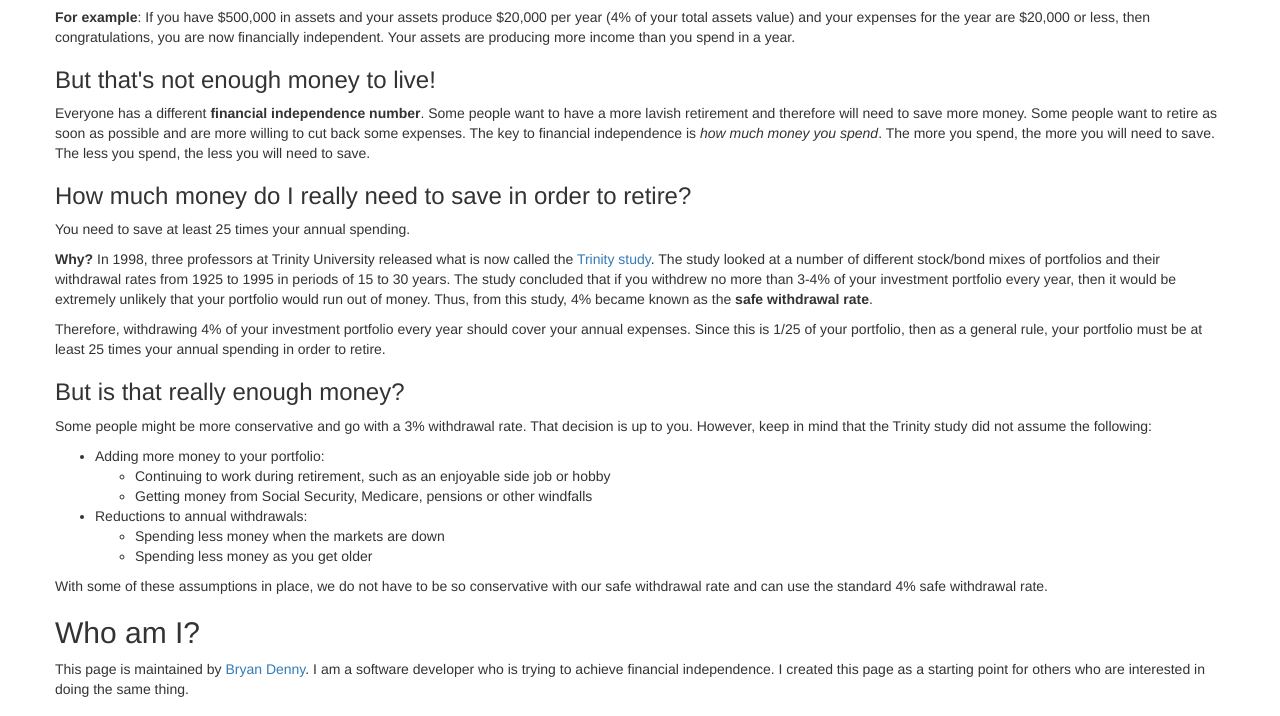
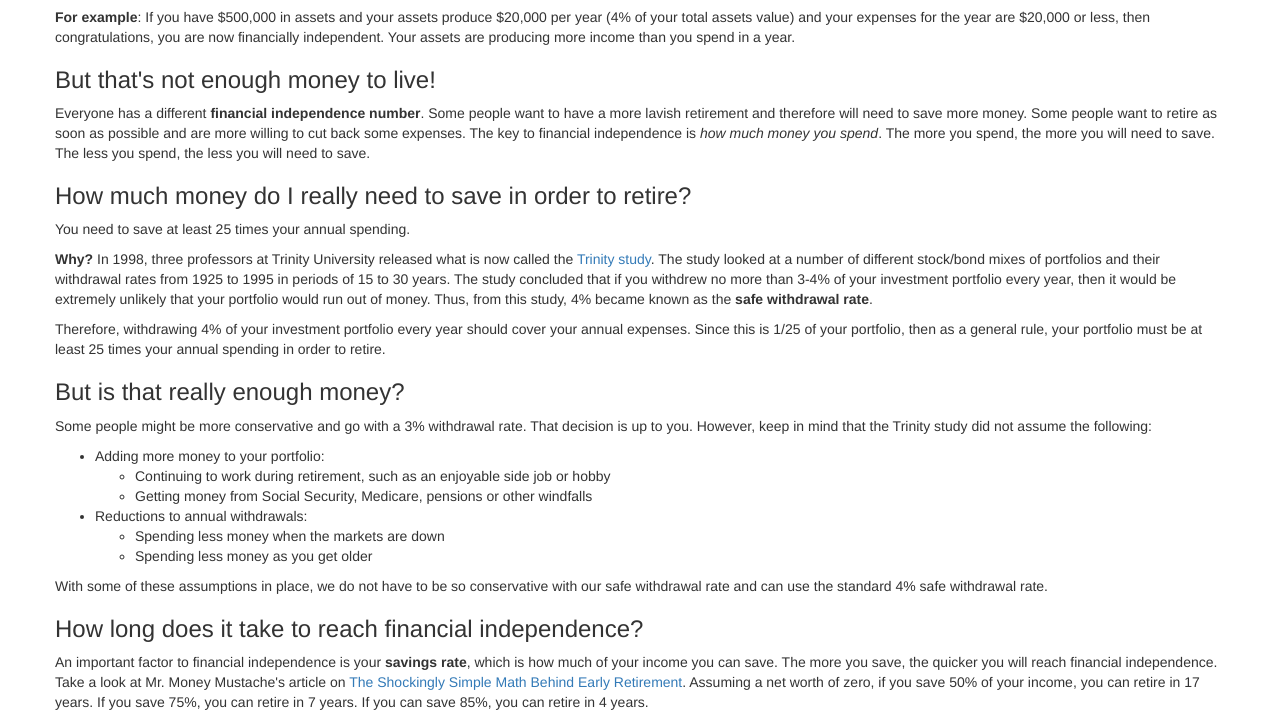
Before and after one commit to mandlar/FIRE, a plain HTML site: page index.html in a window 1280 px wide. Shown: the part 187-903 px from the top of the page. Drawn offline with nearby package versions, Linux system fonts and the light colour scheme.

Commit message:
Added section on how long does it take to reach FI

```diff
--- a/index.html
+++ b/index.html
@@ -65,6 +65,10 @@
 				<p>
 					With some of these assumptions in place, we do not have to be so conservative with our safe withdrawal rate and can use the standard 4% safe withdrawal rate.
 				</p>
+				<h3>How long does it take to reach financial independence?</h3>
+				<p>
+					An important factor to financial independence is your <strong>savings rate</strong>, which is how much of your income you can save. The more you save, the quicker you will reach financial independence. Take a look at Mr. Money Mustache's article on <a href='http://www.mrmoneymustache.com/2012/01/13/the-shockingly-simple-math-behind-early-retirement/'>The Shockingly Simple Math Behind Early Retirement</a>. Assuming a net worth of zero, if you save 50% of your income, you can retire in 17 years. If you save 75%, you can retire in 7 years. If you can save 85%, you can retire in 4 years.
+				</p>
 				<h2>Who am I?</h2>
 				<p>
 					This page is maintained by <a href='http://www.bryandenny.com'>Bryan Denny</a>. I am a software developer who is trying to achieve financial independence. I created this page as a starting point for others who are interested in doing the same thing.
```
